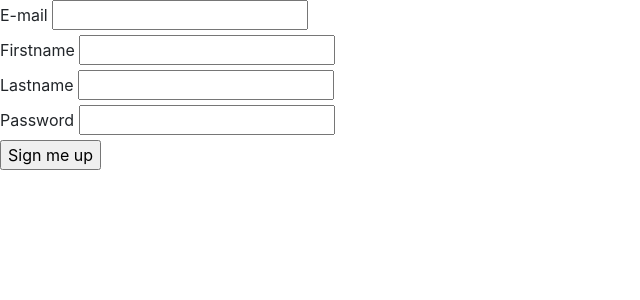
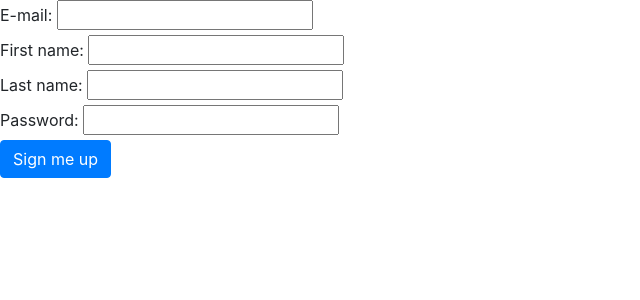
Before and after one commit to LunaOlbrechts/Buddyapp, a PHP site: page /signup.php in a window 1280 px wide. Shown: the part 46-346 px from the top of the page, without its empty margins (0-640 px from the left). Run offline with PHP 8.4, Linux system fonts and the light colour scheme.

Commit message:
Update form sign in

```diff
--- a/signup.php
+++ b/signup.php
@@ -29,27 +29,27 @@
     <form action="" method="post">
 
         <div>
-            <label for="email">E-mail</label>
+            <label for="email">E-mail:</label>
             <input type="text" name="email" id="email">
         </div>
 
         <div>
-            <label for="firstname">Firstname</label>
+            <label for="firstname">First name:</label>
             <input type="text" name="firstname" id="firstname">
         </div>
 
         <div>
-            <label for="lastname">Lastname</label>
+            <label for="lastname">Last name:</label>
             <input type="text" name="lastname" id="lastname">
         </div>
 
         <div>
-            <label for="password">Password</label>
+            <label for="password">Password:</label>
             <input type="text" name="password" id="password">
         </div>
 
         <div>
-            <input type="submit" value="Sign me up">
+            <input class="btn btn-primary" type="submit" value="Sign me up">
         </div>
 
 
```
